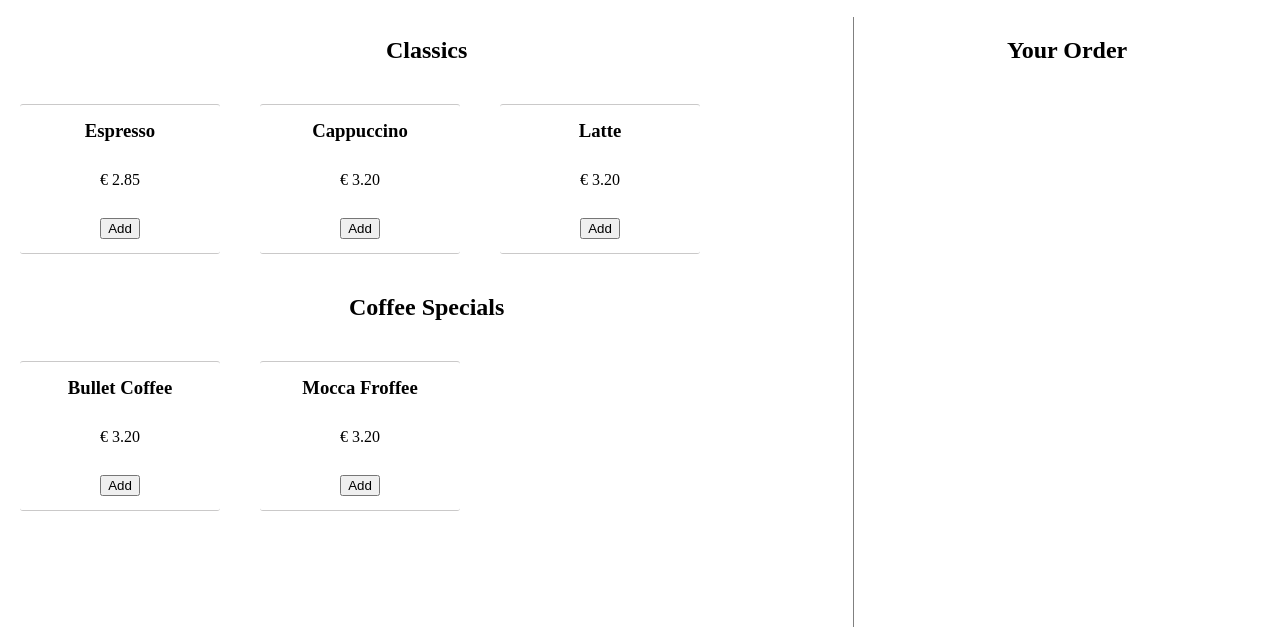
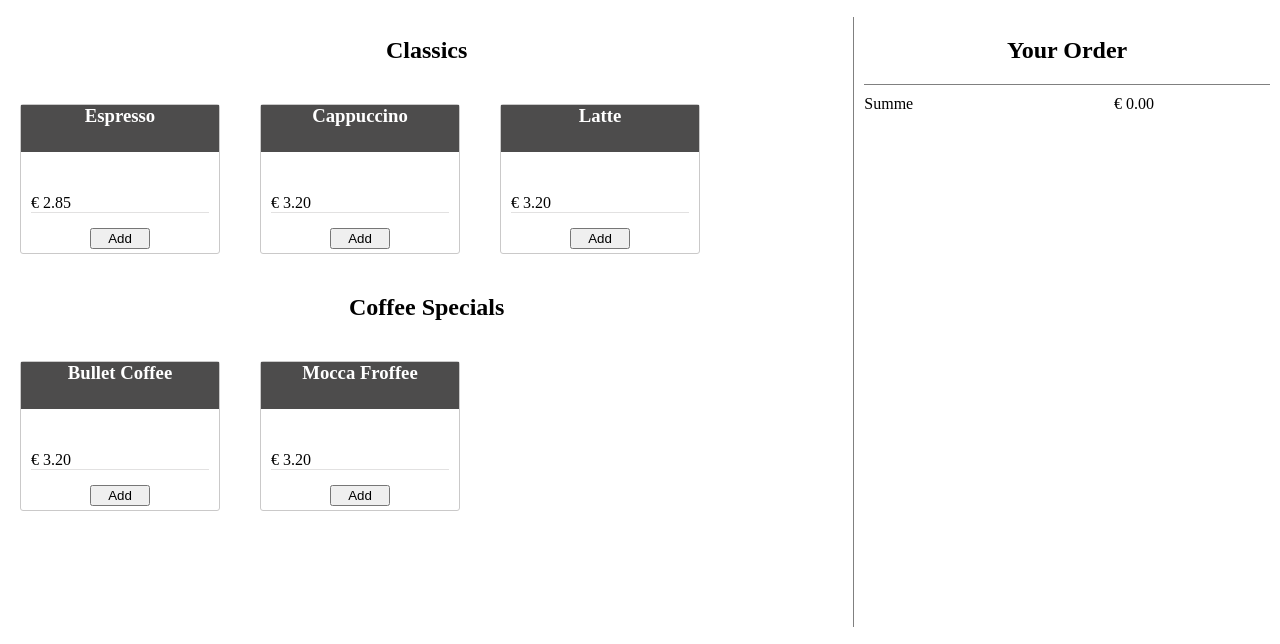
Before and after one commit to DPlauder/moodbucks, a plain HTML site: page index.html in a window 1280 px wide. Shown: the part 103-747 px from the top of the page. Drawn offline with Linux system fonts and the light colour scheme.

Commit message:
css update, js sum added

```diff
--- a/main.js
+++ b/main.js
@@ -74,7 +74,9 @@ const Order = () => {
       dec_button.addEventListener('click', () => {
         removeItem(cart_item)
       })
+
     });
+    sum_cart(cart)
   };
 
   const removeItem = (cart_item) => {
@@ -85,6 +87,16 @@ const Order = () => {
     }
     updateCart();
   };
+
+  const sum_cart = (cart) => {
+    const display = document.getElementById('sum');
+    let sum = 0;
+    cart.forEach((item) => {
+      sum += item.drink.price * item.quantity
+    })
+    display.innerHTML = "€ "+ sum.toFixed(2);
+
+  }
 
   return {
     addToCart,
@@ -205,8 +217,11 @@ function createMenu(menulist) {
 //create order
 function createOrder() {
   const order_section = createTag(null, "section", "order_section", "order");
-  createTag(order_section, "h2", null, "order_heading", "Your Order");
-  createTag(order_section, "div", "cart_section");
+  const odering_head = createTag(order_section, "h2", null, "order_heading", "Your Order");
+  const cart_section = createTag(order_section, "div", "cart_section");
+  const sum_box = createTag(order_section, "div", null, 'sum_box');
+  const sum_text = createTag(sum_box, "div", "sum_txt", "sum_txt", "Summe");
+  const sum = createTag(sum_box, "div", "sum", "sum", "€ 0.00");
 }
 
 //create footer
--- a/style.css
+++ b/style.css
@@ -65,8 +65,7 @@ h2 {
     display: flex;
     flex-direction: column;
 }
-.menu_sub_section {
-}
+
 .coffee_cards {
     display: flex;
     flex-wrap: wrap;
@@ -76,10 +75,37 @@ h2 {
     display: flex;
     flex-wrap: wrap;
 }
+.card {
+    margin:20px;
+    width: 200px;
+    border: 1px solid rgb(202, 201, 201);
+    border-radius: 3px;
+    height: 150px;
+    display: grid;
+    grid-template-rows: 2fr 3fr 30px;
+}
+.drink_name {
+    text-align: center;
+    background-color: rgb(77, 76, 76);
+    color: white;
+}
+.drink_price{
+    margin: 10px;
+    border-bottom: 1px solid rgb(226, 225, 225);
+    align-self:flex-end;
+}
+
+.add_button {
+    width: 30%;
+    justify-self:center;
+    align-self: center;
+}
 
 .order{
     width: 100%;
     margin-top: 20px;
+    padding-left: 10px;
+    padding-right: 10px;
     grid-row: 2;
     grid-column: 2;
     border-left: 1px solid grey;
@@ -91,28 +117,40 @@ h2 {
 }
 #cart_section{
     display: grid;
-    justify-items: center;
+    justify-content: stretch;
+
 }
 .cart_item{
     margin-bottom: 10px;
-    width: 90%;
     display: grid;
     grid-template-columns: 3fr 2fr 1fr 1fr;
 }
+.cart_item_price {
+    justify-self: end;
+}
+
+.cart_item_num {
+    justify-self: center;
+}
+
+.sum_box {
+    justify-self: center;
+    text-align: end;
+    padding-top: 10px;
+    border-top: 1px solid gray;
+    display: grid;
+    grid-template-columns: 3fr 2fr 1fr 1fr;
+    justify-items: center;
+}
+.sum_txt {
+    justify-self: start;
+}
+.sum {
+    justify-self: end;
+}
 
 
-.card {
-    margin:20px;
-    width: 200px;
-    border-top: 1px solid rgb(202, 201, 201);
-    border-bottom: 1px solid rgb(202, 201, 201);
-    border-radius: 3px;
-    height: 150px;
-    display: flex;
-    flex-direction: column;
-    justify-content:space-around;
-    align-items: center;
-}
+
 
 
 footer {
```
